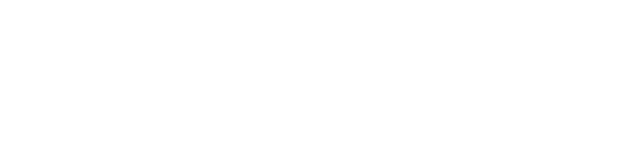
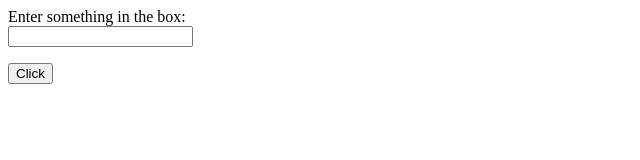
Before and after one commit to jodasand/earnings, a plain HTML site: page docs/index.html in a window 1280 px wide. Shown: the whole page, without its empty margins (0-640 px from the left). Drawn offline with Linux system fonts and the light colour scheme.

Commit message:
fix html

```diff
--- a/docs/index.html
+++ b/docs/index.html
@@ -1,10 +1,14 @@
+<html>
+
 <head>
-    <script src="main.js"/>
+    <script src="main.js"></script>
 </head>
+
 <body>
   <FORM NAME="myform" ACTION="" METHOD="GET">Enter something in the box: <BR>
     <INPUT TYPE="text" NAME="inputbox" VALUE=""><P>
     <INPUT TYPE="button" NAME="button" Value="Click" onClick="testResults(this.form)">
-</FORM>
+  </FORM>
+</body>
 
-</body>
+</html>
```
